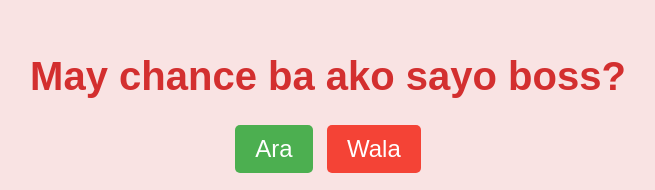
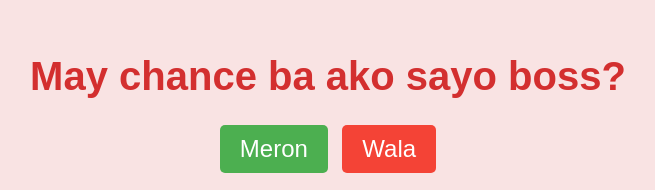
Before and after one commit to raiii-nii/educ-purp-only, a plain HTML site: page index.html in a window 1280 px wide. Shown: the part 138-328 px from the top of the page, without its empty margins (312-967 px from the left). Drawn offline with Linux system fonts and the light colour scheme.

Commit message:
Update index.html

```diff
--- a/index.html
+++ b/index.html
@@ -10,7 +10,7 @@
     <div class="container">
         <h1>May chance ba ako sayo boss?</h1>
         <div class="buttons">
-            <button class="yes-button" onclick="handleYesClick()">Ara</button>
+            <button class="yes-button" onclick="handleYesClick()">Meron</button>
             <button class="no-button" onclick="handleNoClick()">Wala</button>
         </div>
         <div class="gif_container">
```
